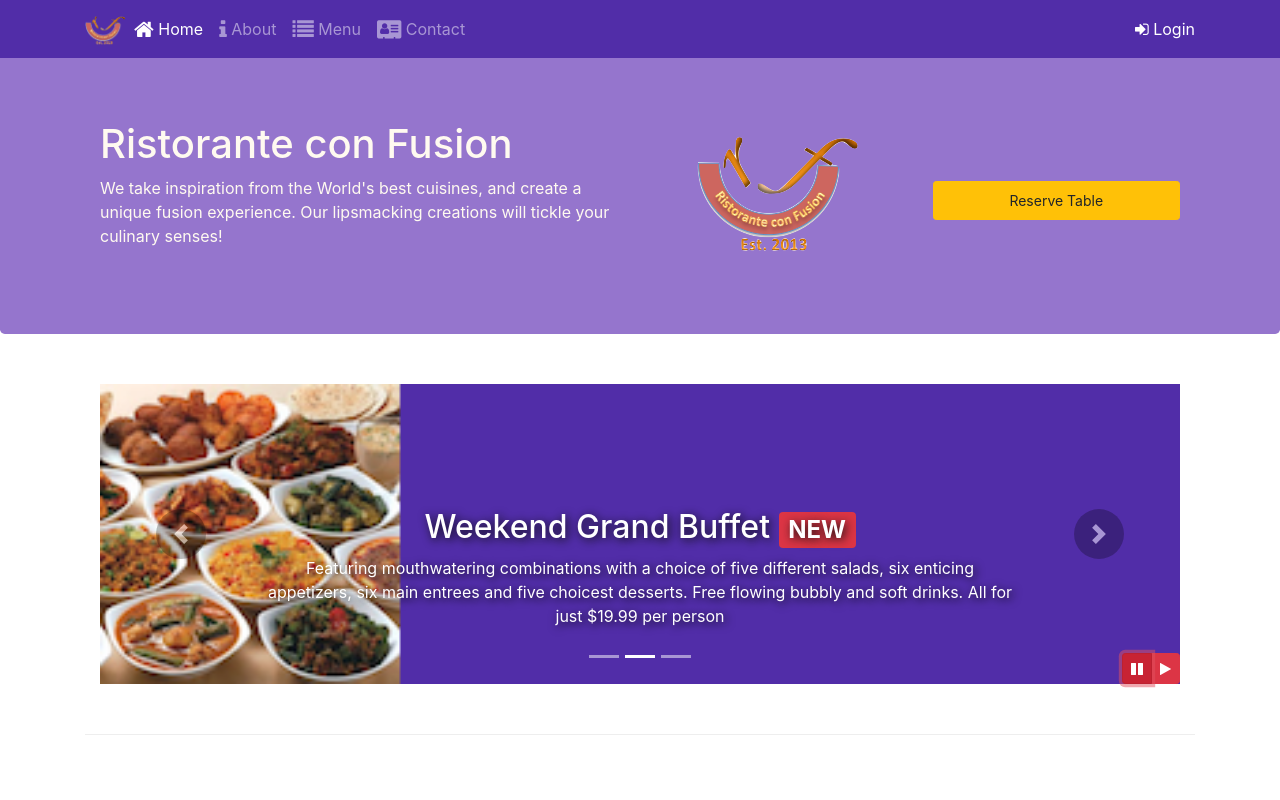
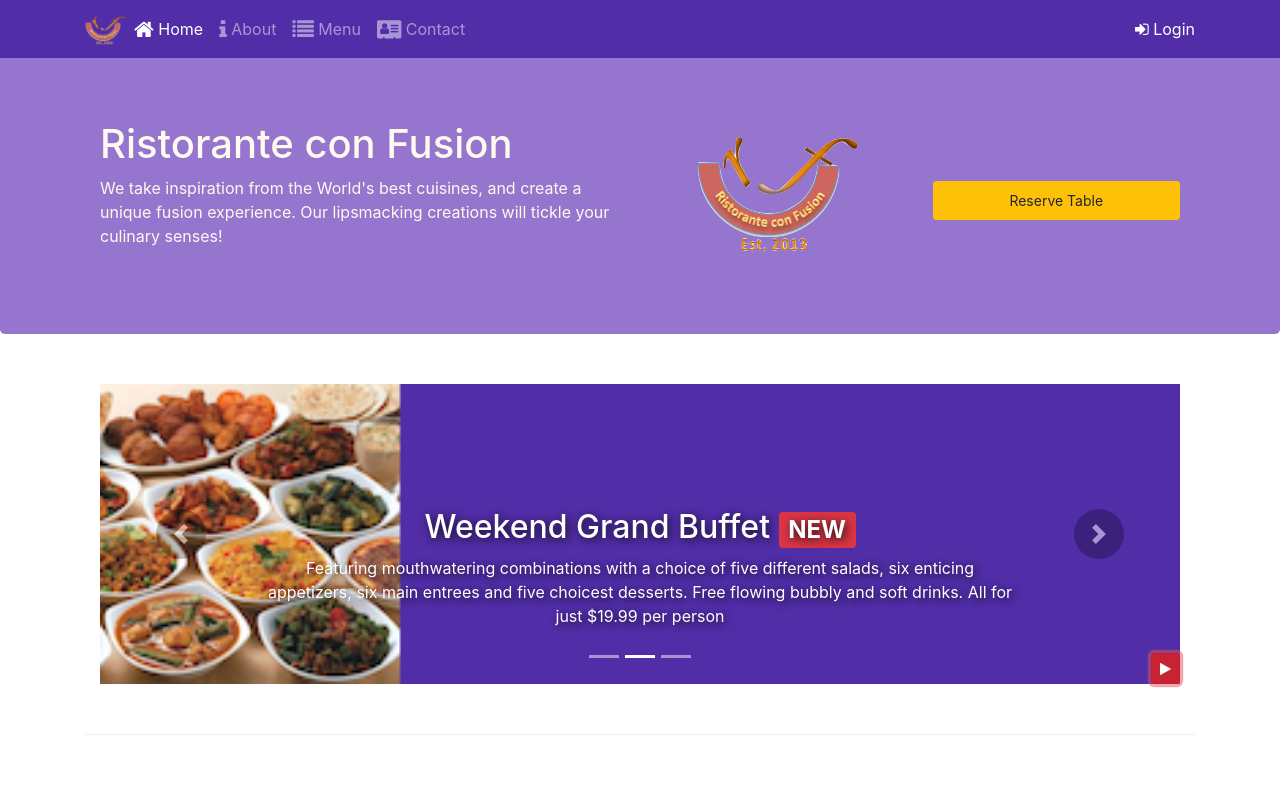
Before and after one commit to simonmontaggioni/Bootstrap-and-Responsive-Design, a website: page index.html in a window 1280 px wide. Both pictures are taken after a click on the button 1137 px from the left and 668 px from the top of the page. Shown: the top 800 px of the page. Drawn offline with nearby package versions, Linux system fonts and the light colour scheme.

Commit message:
feat: Turn the play/pause carousel control into one single button.
 - Use the JQuery methods to manipulate the button behavior.

```diff
--- a/css/styles.css
+++ b/css/styles.css
@@ -74,7 +74,7 @@ body {
   text-shadow: 2px 2px 10px #0f0f0f;
 }
 
-#carouselButtons {
+#carouselButton {
   position: absolute;
   right: 0px;
   bottom: 0px;
--- a/index.html
+++ b/index.html
@@ -399,13 +399,9 @@
               <li data-target="#myCarousel" data-slide-to="1"></li>
               <li data-target="#myCarousel" data-slide-to="2"></li>
             </ol>
-            <div class="btn-group" id="carouselButtons">
-              <button class="btn btn-danger btn-sm" id="carousel-pause">
-                <span class="fa fa-pause"></span>
-              </button>
-              <button class="btn btn-danger btn-sm" id="carousel-play">
-                <span class="fa fa-play"></span>
-              </button>
+            <button class="btn btn-danger btn-sm" id="carouselButton">
+              <span id="carousel-button-icon" class="fa fa-pause"></span>
+             </button>
             </div>
           </div>
         </div>
@@ -559,14 +555,17 @@
     <script src="node_modules/popper.js/dist/umd/popper.min.js"></script>
     <script src="node_modules/bootstrap/dist/js/bootstrap.min.js"></script>
     <script>
-      $(document).ready(function () {
-        $('#myCarousel').carousel({ interval: 2000 });
-        $('#carousel-pause').click(function () {
-          $('#myCarousel').carousel('pause');
-        });
-        $('#carousel-play').click(function () {
-          $('#myCarousel').carousel('cycle');
-        });
+      $("#carouselButton").click(function(){
+        if ($("#carouselButton").children("span").hasClass('fa-pause')) {
+          $("#myCarousel").carousel('pause');
+          $("#carouselButton").children("span").removeClass('fa-pause');
+          $("#carouselButton").children("span").addClass('fa-play');
+        }
+        else if ($("#carouselButton").children("span").hasClass('fa-play')){
+          $("#myCarousel").carousel('cycle');
+          $("#carouselButton").children("span").removeClass('fa-play');
+          $("#carouselButton").children("span").addClass('fa-pause');
+        }
       });
     </script>
   </body>
```
